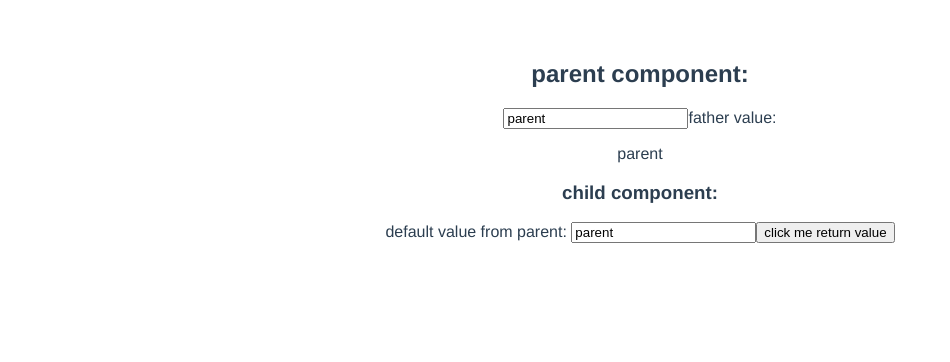
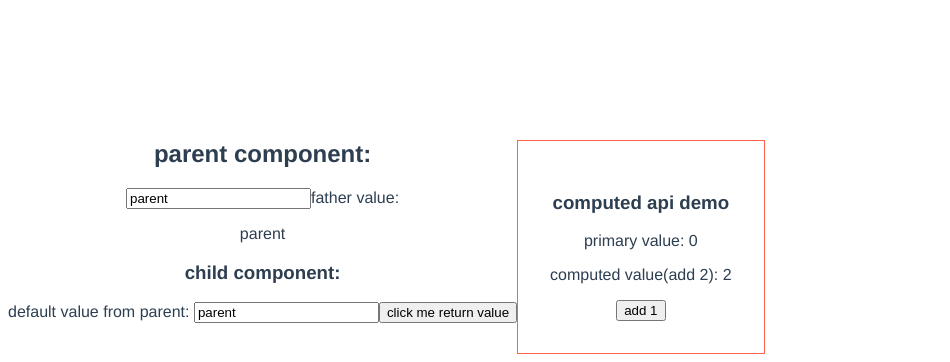
Before and after one commit to whj768702/vuenext, a Vue app: page / in a window 1280 px wide. Shown: the top 362 px of the page, without its empty margins (0-950 px from the left). Built offline with nearby package versions, Linux system fonts and the light colour scheme.

Commit message:
feat(computed): computed api demo.

```diff
--- a/src/App.vue
+++ b/src/App.vue
@@ -1,5 +1,6 @@
 <template>
   <div id="app">
+    <div>
       <h2>parent component: </h2>
       <input type="text" v-model="parentMsg">
       <span>father value: </span>
@@ -7,16 +8,20 @@
       <h3>child component: </h3>
       <HelloWorld :msg="parentMsg" @update="handleSonChange"/>
     </div>
+    <ComputedComponent/>
+  </div>
 </template>
 
 <script>
   import {ref} from 'vue';
   import HelloWorld from './components/HelloWorld.vue';
+  import ComputedComponent from './components/ComputedComponent';
 
   export default {
     name: 'App',
     components: {
-      HelloWorld
+      HelloWorld,
+      ComputedComponent
     },
     setup() {
       const parentMsg = ref('parent');
@@ -42,5 +47,7 @@
     text-align: center;
     color: #2c3e50;
     margin-top: 60px;
+    display: flex;
+    flex-flow: row wrap;
   }
 </style>
--- /dev/null
+++ b/src/components/ComputedComponent.vue
@@ -0,0 +1,37 @@
+<template>
+  <div class="computed-wrap">
+    <h3>computed api demo</h3>
+    <p>primary value: {{counter}} </p>
+    <p>computed value(add 2): {{computedCounter}}</p>
+    <button @click="addOne">add 1</button>
+  </div>
+</template>
+
+<script>
+  import {ref, computed} from 'vue';
+
+  export default {
+    name: "computedComponent",
+    setup() {
+      const counter = ref(0);
+      const computedCounter = ref(computed(() => counter.value + 2));
+      return {
+        counter,
+        computedCounter
+      };
+    },
+    methods: {
+      addOne() {
+        this.counter++;
+      }
+    }
+  };
+</script>
+
+<style scoped>
+  .computed-wrap {
+    padding: 2em;
+    margin-top: 20px;
+    border: 1px solid tomato;
+  }
+</style>
```
Lines whose indentation alone changed are shown as unchanged.
